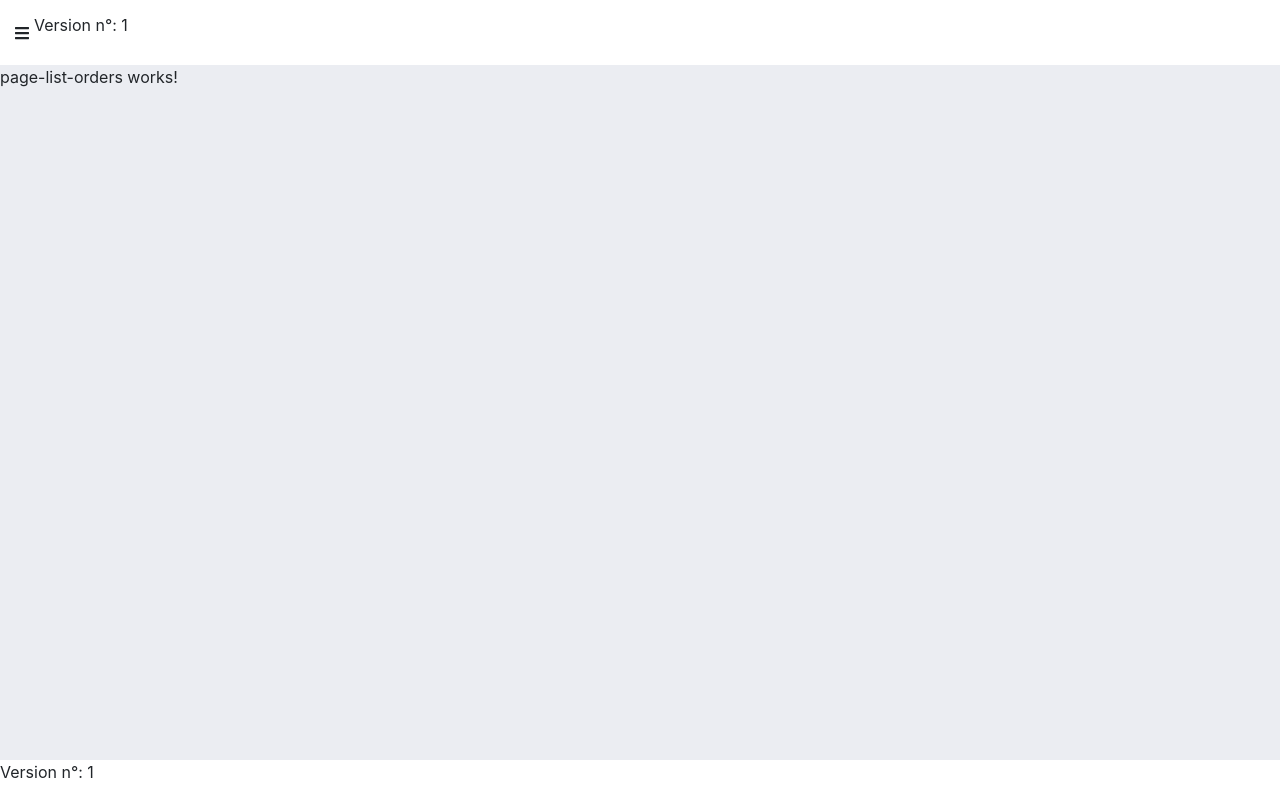
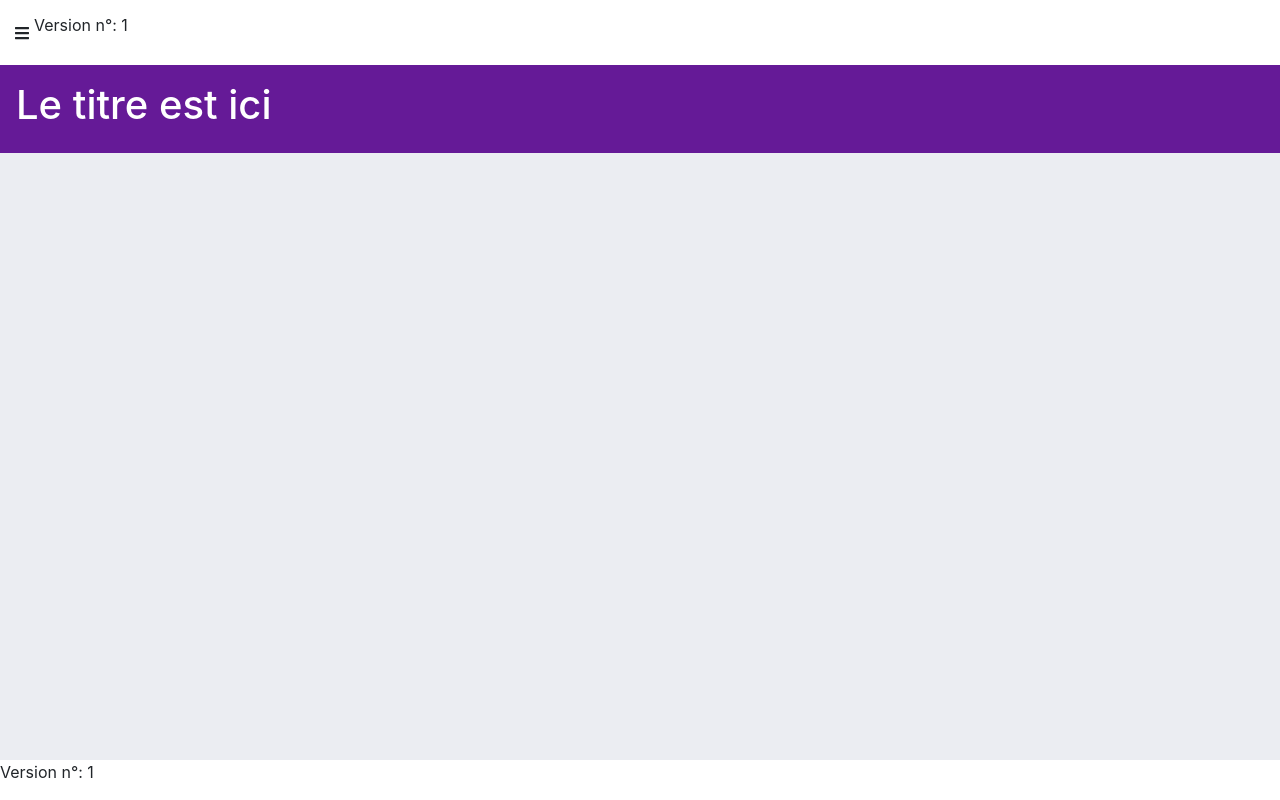
Before and after one commit to dnyuhm/crm-27-sept-2021, an Angular app: page /orders in a window 1280 px wide. Built offline with nearby package versions, Linux system fonts and the light colour scheme; data requests are answered from the project's data file.

Commit message:
Commit 22 : Templates de page avec un title statique

```diff
--- a/src/app/app.component.html
+++ b/src/app/app.component.html
@@ -5,4 +5,5 @@
   <app-nav class="tr-nav"></app-nav>
   <router-outlet class="tr-content"></router-outlet>
   <app-footer class="tr-footer"></app-footer>
+
 </app-ui>
--- a/src/app/orders/orders.module.ts
+++ b/src/app/orders/orders.module.ts
@@ -1,5 +1,6 @@
 import { CommonModule } from '@angular/common';
 import { NgModule } from '@angular/core';
+import { SharedModule } from '../shared/shared.module';
 import { OrdersRoutingModule } from './orders-routing.module';
 import { PageAddOrderComponent } from './pages/page-add-order/page-add-order.component';
 import { PageEditOrderComponent } from './pages/page-edit-order/page-edit-order.component';
@@ -11,6 +12,6 @@
     PageAddOrderComponent,
     PageEditOrderComponent,
   ],
-  imports: [CommonModule, OrdersRoutingModule],
+  imports: [CommonModule, OrdersRoutingModule, SharedModule],
 })
 export class OrdersModule {}
--- a/src/app/orders/pages/page-list-orders/page-list-orders.component.html
+++ b/src/app/orders/pages/page-list-orders/page-list-orders.component.html
@@ -1 +1 @@
-<p>page-list-orders works!</p>
+<app-template-full-width></app-template-full-width>
--- /dev/null
+++ b/src/app/templates/components/template-container/template-container.component.html
@@ -0,0 +1,6 @@
+<div class="bandeau">
+  <h1>{{ title }}</h1>
+</div>
+<div class="my-container">
+  <ng-content></ng-content>
+</div>
--- /dev/null
+++ b/src/app/templates/components/template-container/template-container.component.scss
@@ -0,0 +1,11 @@
+.bandeau {
+  background: var(--app-primary);
+  padding: 1rem;
+  h1 {
+    color: var(--app-light);
+  }
+}
+.my-container {
+  max-width: 500px;
+  margin: auto;
+}
--- /dev/null
+++ b/src/app/templates/components/template-container/template-container.component.ts
@@ -0,0 +1,15 @@
+import { Component, OnInit } from '@angular/core';
+
+@Component({
+  selector: 'app-template-container',
+  templateUrl: './template-container.component.html',
+  styleUrls: ['./template-container.component.scss'],
+})
+export class TemplateContainerComponent implements OnInit {
+  public title: string;
+  constructor() {
+    this.title = 'Ohhhhh le joli title';
+  }
+
+  ngOnInit(): void {}
+}
--- /dev/null
+++ b/src/app/templates/components/template-full-width/template-full-width.component.html
@@ -0,0 +1,6 @@
+<div class="bandeau">
+  <h1>{{ title }}</h1>
+</div>
+<div>
+  <ng-content></ng-content>
+</div>
--- /dev/null
+++ b/src/app/templates/components/template-full-width/template-full-width.component.scss
@@ -0,0 +1,7 @@
+.bandeau {
+  background: var(--app-primary);
+  padding: 1rem;
+  h1 {
+    color: var(--app-light);
+  }
+}
--- /dev/null
+++ b/src/app/templates/components/template-full-width/template-full-width.component.ts
@@ -0,0 +1,14 @@
+import { Component, OnInit } from '@angular/core';
+
+@Component({
+  selector: 'app-template-full-width',
+  templateUrl: './template-full-width.component.html',
+  styleUrls: ['./template-full-width.component.scss'],
+})
+export class TemplateFullWidthComponent implements OnInit {
+  public title: string;
+  constructor() {
+    this.title = 'Le titre est ici';
+  }
+  ngOnInit(): void {}
+}
```
Also changed, not shown: src/app/shared/shared.module.ts (+6 -7 lines), src/app/templates/templates.module.ts (+10 -1 lines), 2 other files (tests, documents, lock files or other folders).
